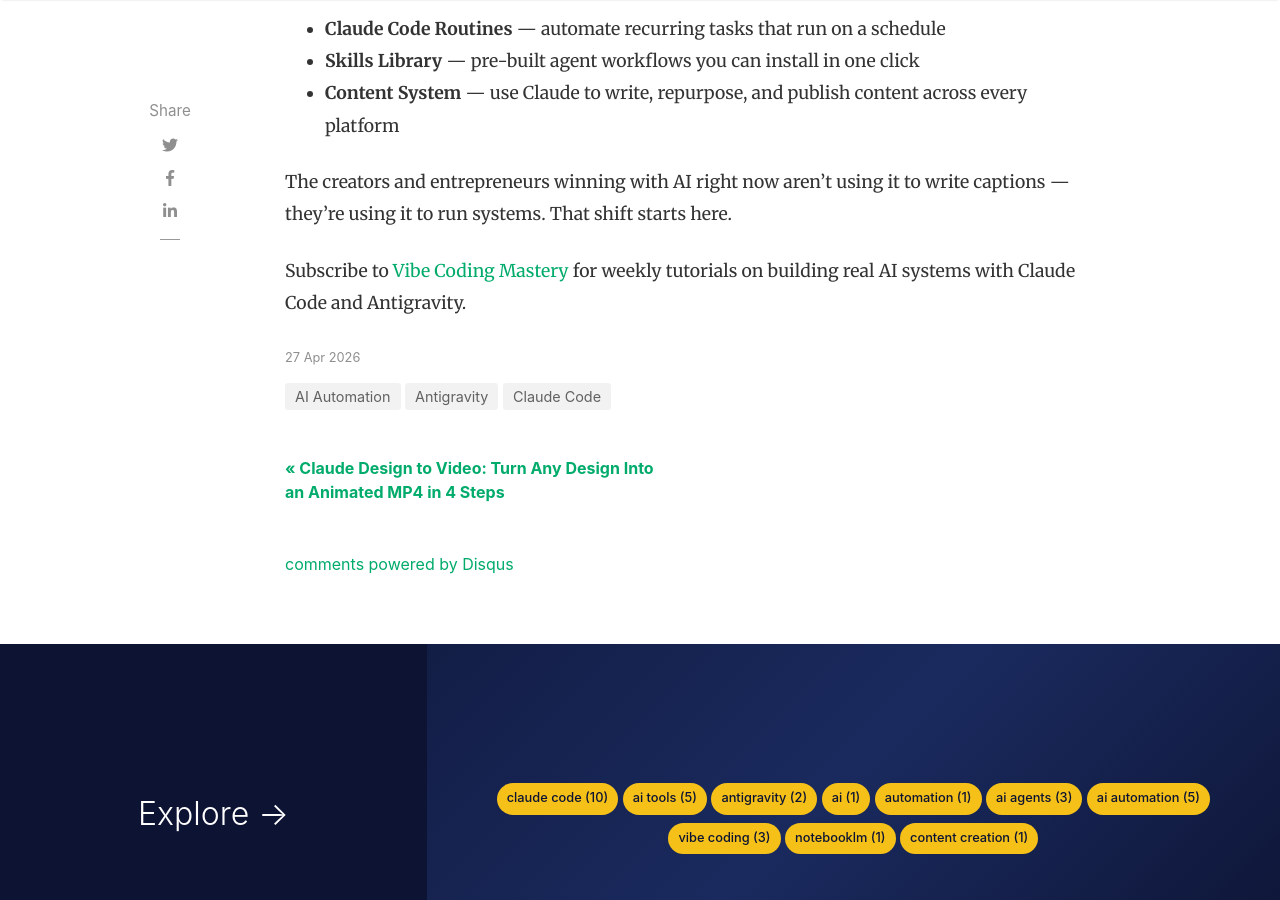
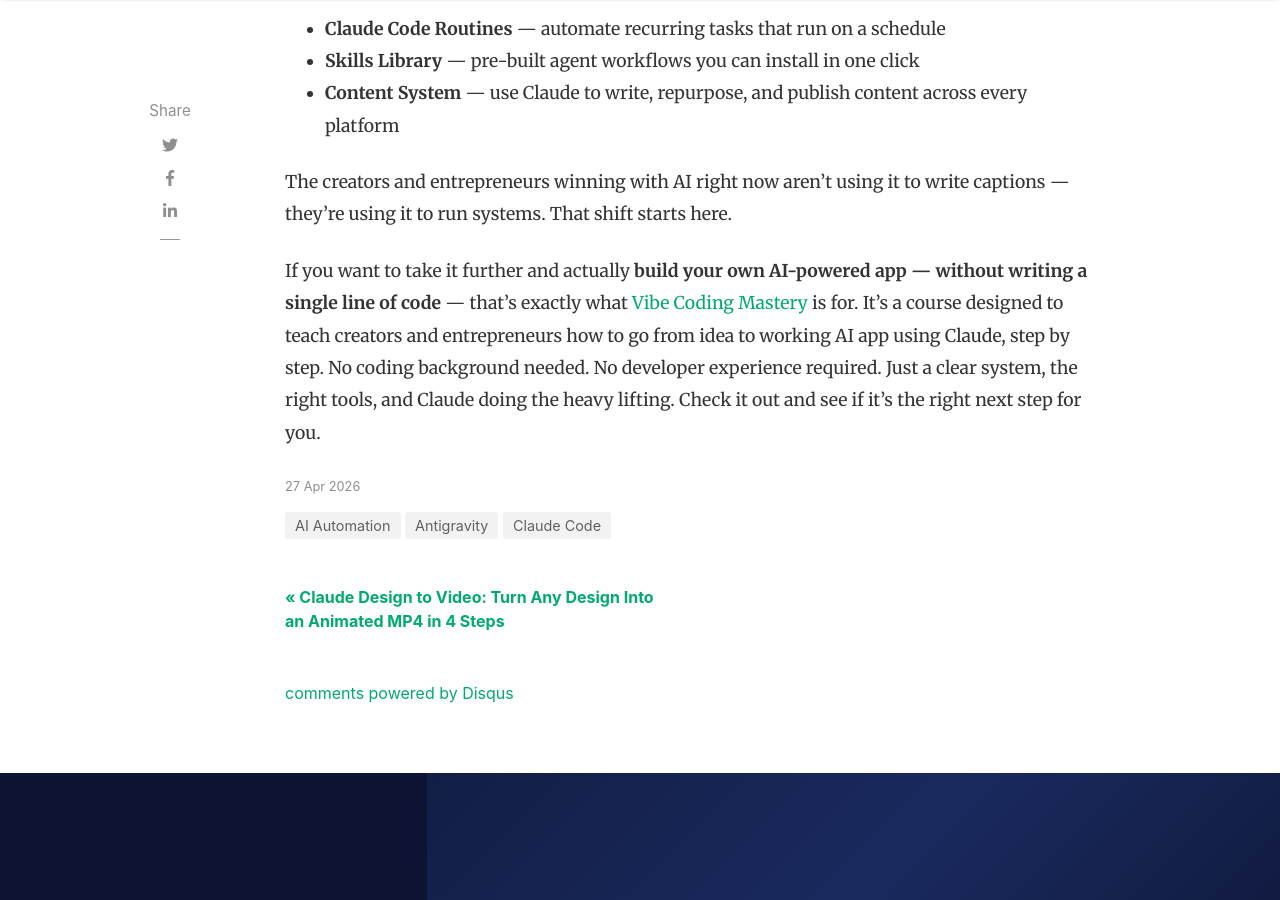
Before and after one commit to nessalazne/nessalazne.github.io, a Jekyll site: the page built from _posts/2026-04-27-claude-101-beginners-guide.md, in a window 1280 px wide and 900 px high, scrolled down 4404 px. Built offline with Jekyll 4.4.1, drawn with Linux system fonts in a browser that asks for light colours; nearby versions of some CDN libraries; comment, search, counter and statistics services are not loaded.

Commit message:
Update: rewrite Vibe Coding Mastery CTA in Claude 101 post

```diff
--- a/_posts/2026-04-27-claude-101-beginners-guide.md
+++ b/_posts/2026-04-27-claude-101-beginners-guide.md
@@ -94,4 +94,4 @@
 
 The creators and entrepreneurs winning with AI right now aren't using it to write captions — they're using it to run systems. That shift starts here.
 
-Subscribe to [Vibe Coding Mastery](https://www.youtube.com/@vibecoding) for weekly tutorials on building real AI systems with Claude Code and Antigravity.
+If you want to take it further and actually **build your own AI-powered app — without writing a single line of code** — that's exactly what [Vibe Coding Mastery](https://www.youtube.com/@vibecoding) is for. It's a course designed to teach creators and entrepreneurs how to go from idea to working AI app using Claude, step by step. No coding background needed. No developer experience required. Just a clear system, the right tools, and Claude doing the heavy lifting. Check it out and see if it's the right next step for you.
```
